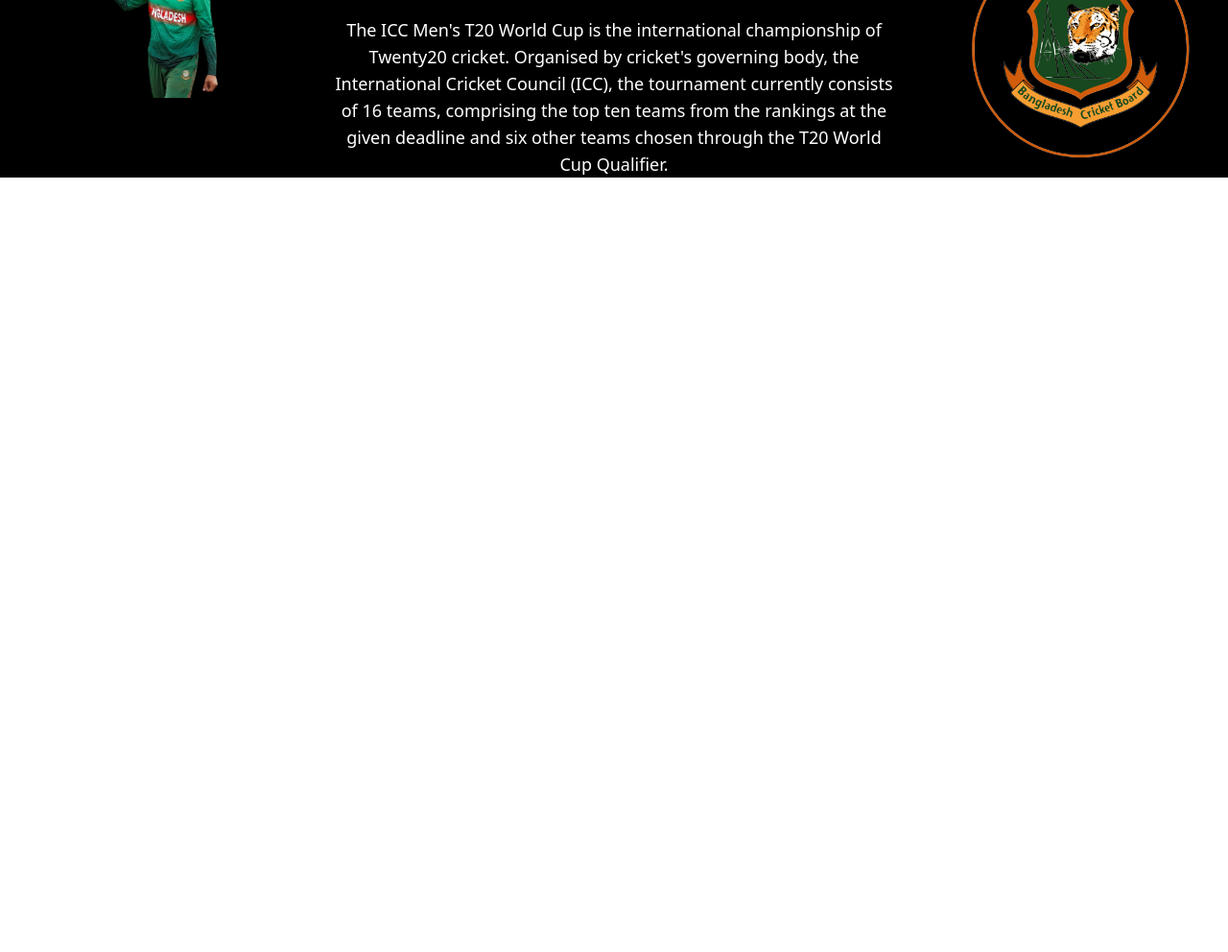
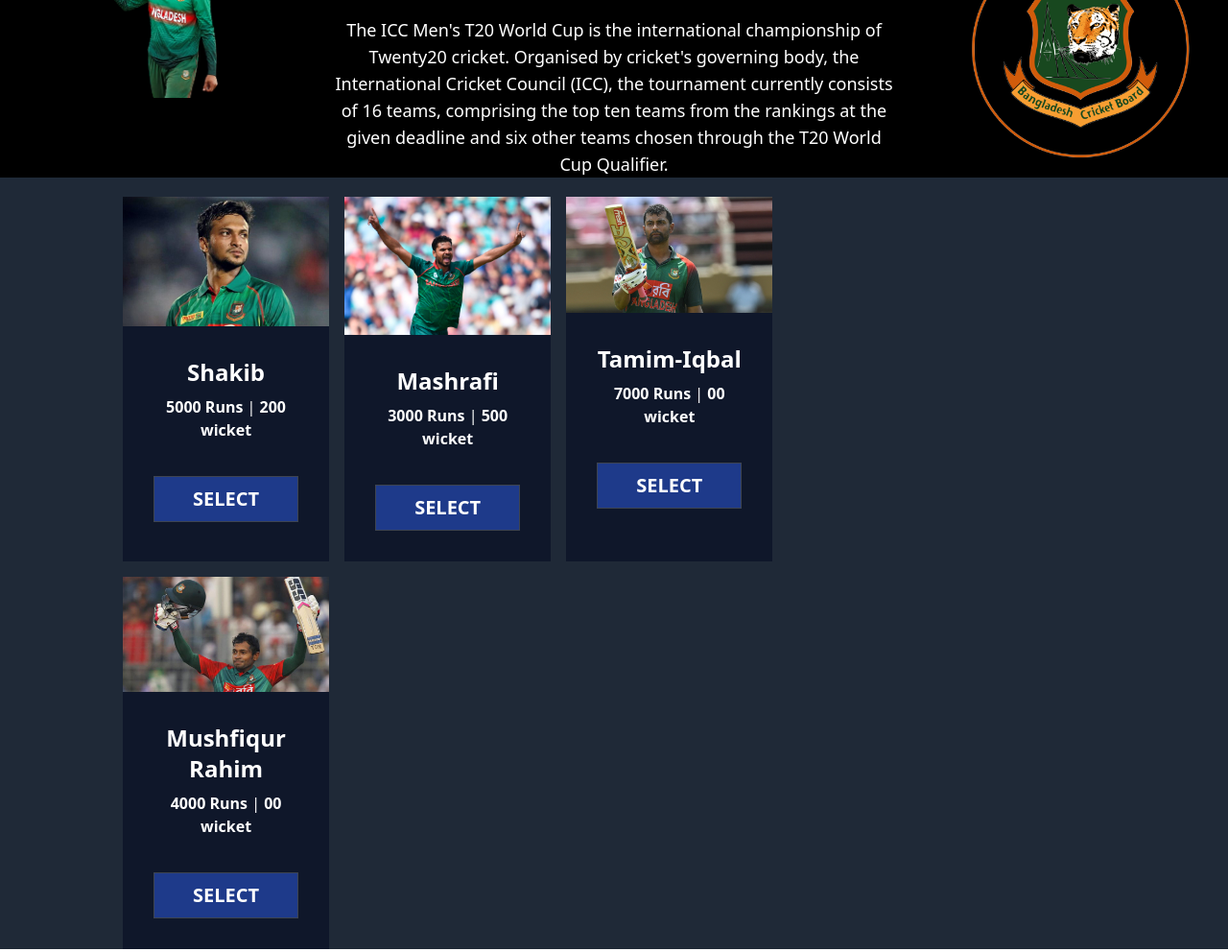
Before and after one commit to Hamim-200/Team_Choice, a plain HTML site: page index.html in a window 1280 px wide. Shown: the part 83-1075 px from the top of the page at 96% size. Before the commit the page ends 800 px from the top, so only its background shows below. Drawn offline with nearby package versions, Linux system fonts and the light colour scheme.

Commit message:
Card added

```diff
--- a/index.html
+++ b/index.html
@@ -12,6 +12,7 @@
 </head>
 
 <body class="bg-gray-800">
+    <!-- Header Start -->
     <header class="h-3/5 bg-black">
         <div class="grid md:grid-cols-12 gap-4">
             <div class="col-span-3">
@@ -30,9 +31,96 @@
                 </p>
             </div>
             <div class="col-span-3">
-                <img src="images/picture 2.png" alt="" />
+                <img src="images/picture 2.png" alt="logo" />
             </div>
         </div>
+    </header>
+    <!-- Header End -->
+
+    <!-- Main Section Start -->
+    <main class="mb-36">
+        <section class="lg:grid lg:grid-cols-12 gap-4 mx-5 md:mx-32 mt-5">
+            <div class="grid md:grid-cols-3 lg:col-span-8 gap-4">
+                <!-- Card start here  -->
+                <!-- card-1 -->
+                <div class="bg-slate-900 text-white">
+                    <div>
+                        <img class="w-full" src="images/Shakib-Al-Hasan.jpg" alt="Shakib-Al-Hasan" />
+                    </div>
+                    <div class="card-body">
+                        <h2 class="text-2xl font-semibold text-center">Shakib</h2>
+                        <p class="text-center">
+                            <span class="font-semibold">5000 Runs</span> |
+                            <span class="font-semibold">200 wicket</span>
+                        </p>
+                        <div class="text-center mt-2">
+                            <button
+                                class="btn rounded-none w-full text-white font-semibold text-xl py-2 hover:bg-sky-700 bg-blue-900 text-center mt-5 select-btn">
+                                Select
+                            </button>
+                        </div>
+                    </div>
+                </div>
+                <!-- card-2 -->
+                <div class="bg-slate-900 text-white">
+                    <div>
+                        <img class="w-full" src="images/mashrafi.jpg" alt="mashrafi" />
+                    </div>
+                    <div class="card-body">
+                        <h2 class="text-2xl font-semibold text-center">Mashrafi</h2>
+                        <p class="text-center">
+                            <span class="font-semibold">3000 Runs</span> |
+                            <span class="font-semibold">500 wicket</span>
+                        </p>
+                        <div class="text-center mt-2">
+                            <button
+                                class="btn rounded-none w-full text-white font-semibold text-xl py-2 hover:bg-sky-700 bg-blue-900 text-center mt-5 select-btn">
+                                Select
+                            </button>
+                        </div>
+                    </div>
+                </div>
+                <!-- card-3 -->
+                <div class="bg-slate-900 text-white">
+                    <div>
+                        <img class="w-full" src="images/Tamim-Iqbal.jpg" alt="tamim" />
+                    </div>
+                    <div class="card-body">
+                        <h2 class="text-2xl font-semibold text-center">Tamim-Iqbal</h2>
+                        <p class="text-center">
+                            <span class="font-semibold">7000 Runs</span> |
+                            <span class="font-semibold">00 wicket</span>
+                        </p>
+                        <div class="text-center mt-2">
+                            <button
+                                class="btn rounded-none w-full text-white font-semibold text-xl py-2 hover:bg-sky-700 bg-blue-900 text-center mt-5 select-btn">
+                                Select
+                            </button>
+                        </div>
+                    </div>
+                </div>
+                <!-- card-4 -->
+                <div class="bg-slate-900 text-white">
+                    <div>
+                        <img class="w-full" src="images/mushfiq.jpeg" alt="mushfiq" />
+                    </div>
+                    <div class="card-body">
+                        <h2 class="text-2xl font-semibold text-center">Mushfiqur Rahim</h2>
+                        <p class="text-center">
+                            <span class="font-semibold">4000 Runs</span> |
+                            <span class="font-semibold">00 wicket</span>
+                        </p>
+                        <div class="text-center mt-2">
+                            <button
+                                class="btn rounded-none w-full text-white font-semibold text-xl py-2 hover:bg-sky-700 bg-blue-900 text-center mt-5 select-btn">
+                                Select
+                            </button>
+                        </div>
+                    </div>
+                </div>
+
+        </section>
+    </main>
 
 </body>
 
```
Also changed, not shown: images/Mehmadullah.jpg (added), images/Shakib-Al-Hasan.jpg (added), images/Tamim-Iqbal.jpg (added), images/liton.jpg (added), images/mashrafi.jpg (added), images/mushfiq.jpeg (added).
